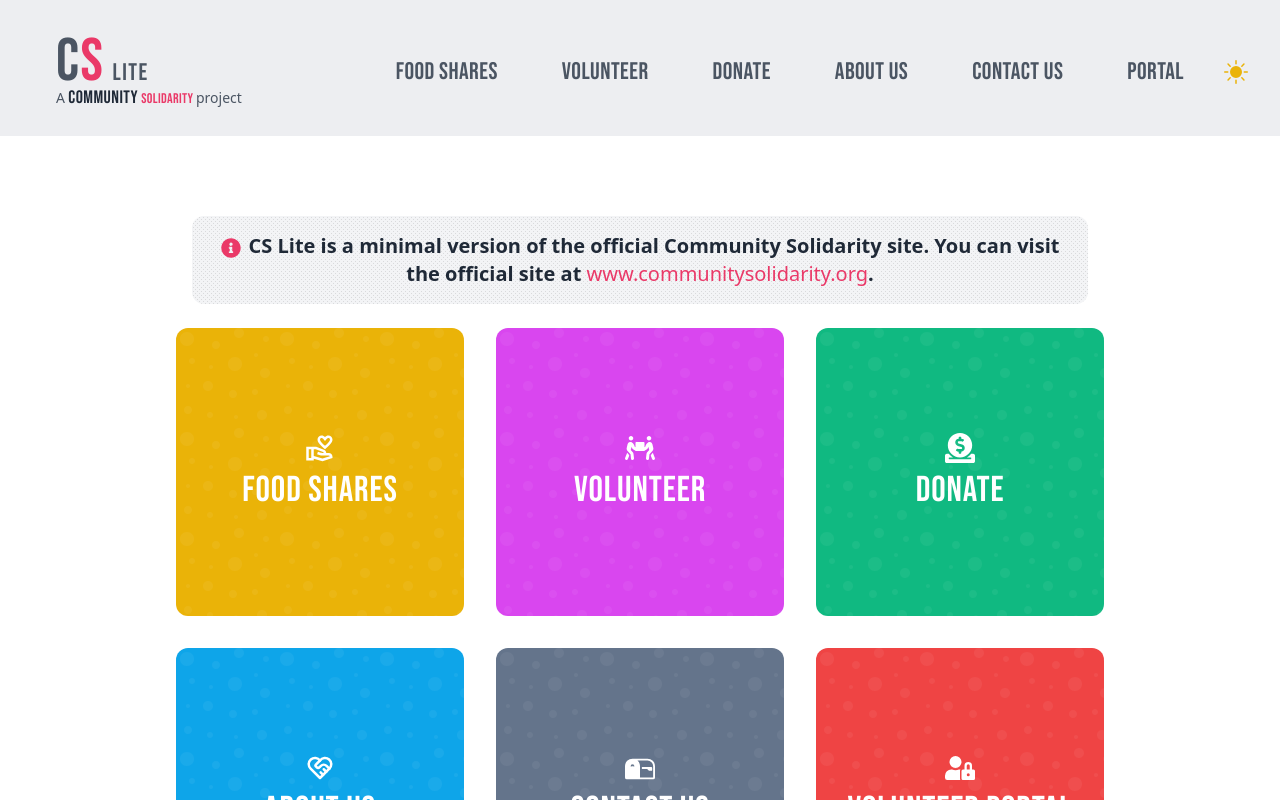
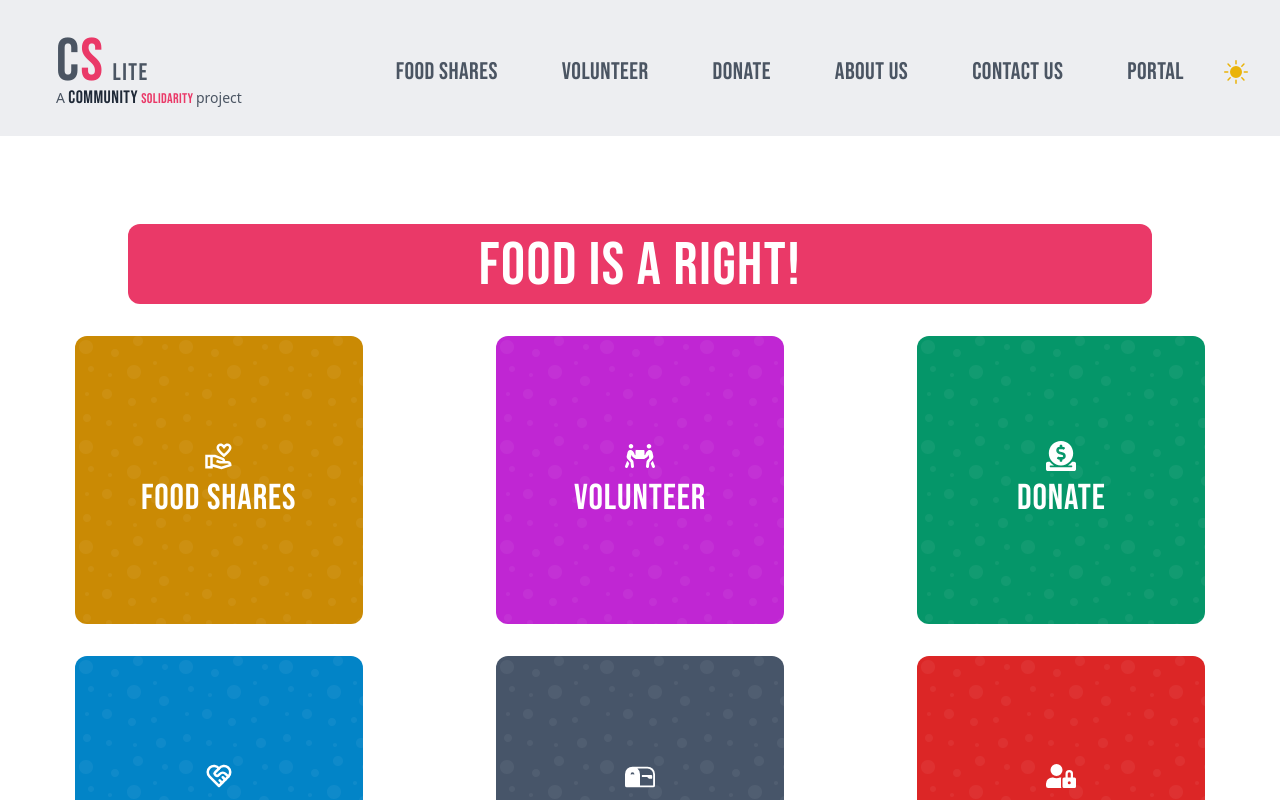
Before and after one commit to just214/cs-lite, a Next.js app: page / in a window 1280 px wide. Shown: the top 800 px of the page. Built offline with nearby package versions, Linux system fonts and the light colour scheme.

Commit message:
feat: added mission cycle card, darkened landing page link colors

```diff
--- a/src/app/page.tsx
+++ b/src/app/page.tsx
@@ -1,71 +1,51 @@
 import Link from "next/link";
 import { BsMailbox2 } from "react-icons/bs";
-import {
-  FaDonate,
-  FaInfoCircle,
-  FaPeopleCarry,
-  FaUserLock,
-} from "react-icons/fa";
+import { FaDonate, FaPeopleCarry, FaUserLock } from "react-icons/fa";
 import { MdOutlineVolunteerActivism } from "react-icons/md";
 import { TbHeartHandshake } from "react-icons/tb";
+
+import { MissionCycleCard } from "components/MissionCycleCard";
 
 const links = [
   {
     href: "/food-shares",
     label: "Food Shares",
     icon: MdOutlineVolunteerActivism,
-    bg: "bg-yellow-500",
+    bg: "bg-yellow-600",
   },
   {
     href: "/volunteer",
     label: "Volunteer",
     icon: FaPeopleCarry,
-    bg: "bg-fuchsia-500",
+    bg: "bg-fuchsia-600",
   },
-  { href: "/donate", label: "Donate", icon: FaDonate, bg: "bg-emerald-500" },
+  { href: "/donate", label: "Donate", icon: FaDonate, bg: "bg-emerald-600" },
   {
     href: "/about",
     label: "About Us",
     icon: TbHeartHandshake,
-    bg: "bg-sky-500",
+    bg: "bg-sky-600",
   },
   {
     href: "/contact",
     label: "Contact Us",
     icon: BsMailbox2,
-    bg: "bg-slate-500",
+    bg: "bg-slate-600",
   },
   {
     href: "/portal",
     label: "Volunteer Portal",
     icon: FaUserLock,
-    bg: "bg-red-500",
+    bg: "bg-red-600",
   },
 ];
 
 export default function IndexPage() {
   return (
     <div className="mx-auto text-center p-2">
-      <section className="container mx-auto max-w-4xl">
-        <p className="p-4 rounded-xl texture font-semibold surface-alt my-6 text-xl ">
-          <FaInfoCircle className="text-cs-pink inline mr-2" />
-          <span>
-            CS Lite is a minimal version of the official Community Solidarity
-            site. You can visit the official site at
-          </span>
-          <a
-            href="https://www.communitysolidarity.org"
-            target="_blank"
-            rel="noopener noreferrer"
-            className="anchor"
-          >
-            {" "}
-            www.communitysolidarity.org
-          </a>
-          .
-        </p>
-      </section>
-      <div className="flex items-center justify-center flex-wrap gap-8 container mx-auto">
+      <MissionCycleCard />
+      <nav>
+        <ul className="grid grid-cols-1 md:grid-cols-2 lg:grid-cols-3 gap-8 container mx-auto">
           {links.map((link) => {
             const Icon = link.icon;
             const baseClasses =
@@ -73,9 +53,9 @@ export default function IndexPage() {
             const pseudoClasses =
               "hover:shadow-xl focus:shadow-xl  transition-all ease-in-out";
             return (
+              <li key={link.href} className="flex w-full justify-center">
                 <Link
                   href={link.href}
-              key={link.href}
                   className={`${baseClasses} ${pseudoClasses} ${link.bg} group`}
                 >
                   <Icon />
@@ -83,9 +63,11 @@ export default function IndexPage() {
                     {link.label}
                   </p>
                 </Link>
+              </li>
             );
           })}
-      </div>
+        </ul>
+      </nav>
     </div>
   );
 }
--- /dev/null
+++ b/src/components/MissionCycleCard.tsx
@@ -0,0 +1,33 @@
+"use client";
+
+import { useEffect, useState } from "react";
+
+const values = [
+  "Food is a right!",
+  "Helping you rescue food waste",
+  "Helping you fight injustice",
+  "Helping you end hunger",
+  "Helping you spread compassion",
+  "Helping you support your community",
+];
+
+export function MissionCycleCard() {
+  const [currentIndex, setCurrentIndex] = useState(0);
+
+  useEffect(() => {
+    const interval = setInterval(() => {
+      setCurrentIndex((idx) => (idx + 1 >= values.length ? 0 : idx + 1));
+    }, 6000);
+
+    return () => clearInterval(interval);
+  }, []);
+
+  const currentItem = values[currentIndex];
+  return (
+    <p className="display-text text-white my-8 text-5xl md:text-6xl bg-cs-pink pb-2 pt-3 rounded-xl max-w-5xl mx-auto">
+      <span key={currentIndex} className="animate-fade">
+        {currentItem}
+      </span>
+    </p>
+  );
+}
```
Lines whose indentation alone changed are shown as unchanged.
